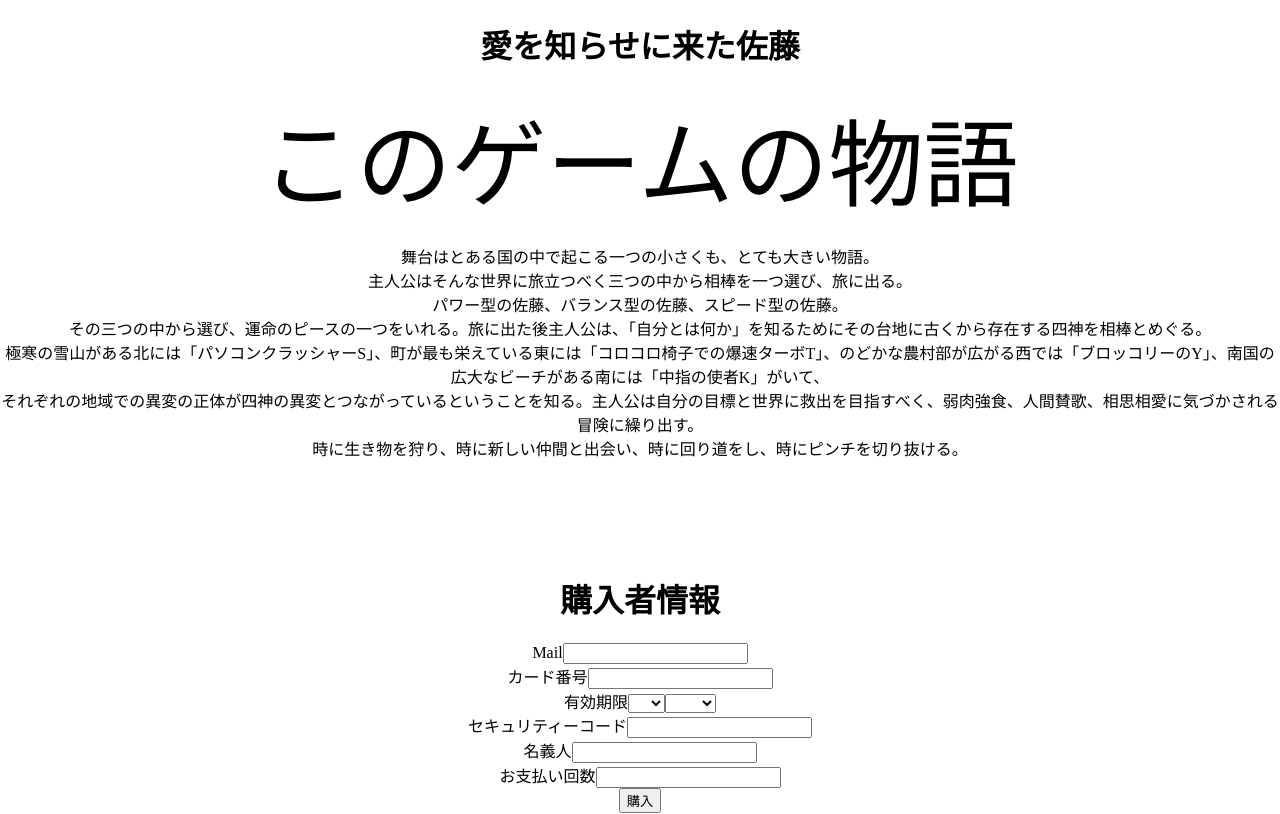
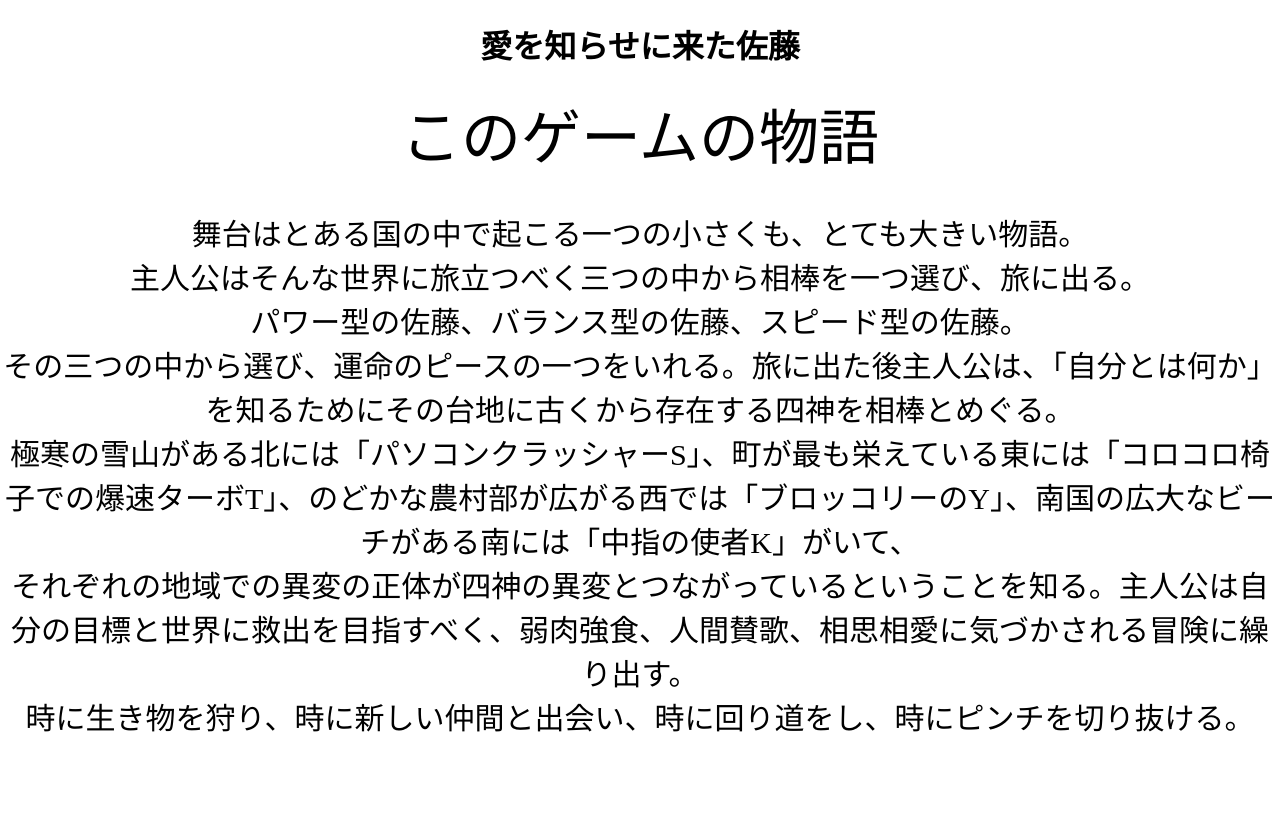
Before and after one commit to Hamster-crab/Sato-came-to-tell-me-his-love, a React (Create React App) app: page / in a window 1280 px wide. Shown: the top 814 px of the page. Built offline with nearby package versions, Linux system fonts and the light colour scheme.

Commit message:
Update App.css

```diff
--- a/src/App.css
+++ b/src/App.css
@@ -18,8 +18,12 @@
   font-size: 80px;
 }
 
+.ThisGame {
+  font-size: 30px;
+}
+
 .ThisGame .title {
-  font-size: 95px;
+  font-size: 60px;
 }
 .ElectronicCommerce {
   font-family: "Noto Serif JP", serif;
```
